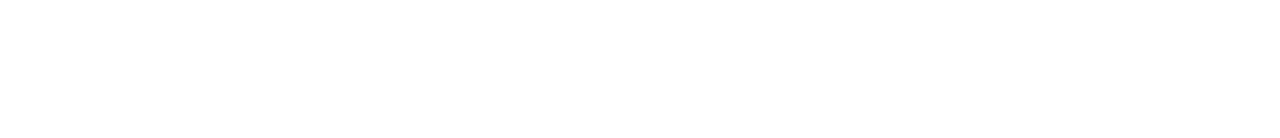
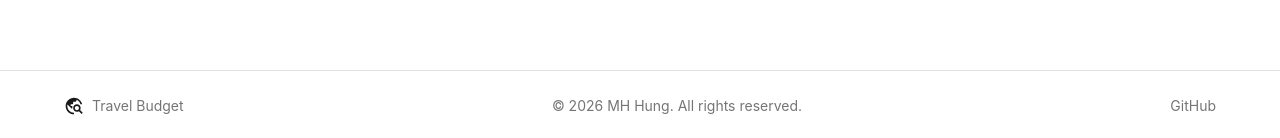
Before and after one commit to mhhung666/travel-budget, a Next.js app: page /en/trips in a window 1280 px wide. Shown: the part 730-868 px from the top of the page. Before the commit the page ends 800 px from the top, so only its background shows below. Built offline with nearby package versions, Linux system fonts and the light colour scheme; no server answers.

Commit message:
feat: add footer

```diff
--- a/src/app/[locale]/ThemeRegistry.tsx
+++ b/src/app/[locale]/ThemeRegistry.tsx
@@ -2,8 +2,10 @@
 
 import { ThemeProvider } from '@mui/material/styles';
 import CssBaseline from '@mui/material/CssBaseline';
+import { Box } from '@mui/material';
 import { lightTheme, darkTheme } from './theme';
 import { ThemeContextProvider, useThemeContext } from './context/ThemeContext';
+import Footer from '@/components/layout/Footer';
 
 function MUIThemeProvider({ children }: { children: React.ReactNode }) {
   const { mode } = useThemeContext();
@@ -12,7 +14,18 @@
   return (
     <ThemeProvider theme={theme}>
       <CssBaseline />
-      {children}
+      <Box
+        sx={{
+          display: 'flex',
+          flexDirection: 'column',
+          minHeight: '100vh',
+        }}
+      >
+        <Box component="main" sx={{ flex: 1 }}>
+          {children}
+        </Box>
+        <Footer />
+      </Box>
     </ThemeProvider>
   );
 }
--- /dev/null
+++ b/src/components/layout/Footer.tsx
@@ -0,0 +1,60 @@
+'use client';
+
+import { Box, Container, Typography, Link } from '@mui/material';
+import { TravelExplore } from '@mui/icons-material';
+import { useTranslations } from 'next-intl';
+
+export default function Footer() {
+  const t = useTranslations('footer');
+  const currentYear = new Date().getFullYear();
+
+  return (
+    <Box
+      component="footer"
+      sx={{
+        py: 3,
+        px: 2,
+        mt: 'auto',
+        backgroundColor: 'background.paper',
+        borderTop: '1px solid',
+        borderColor: 'divider',
+      }}
+    >
+      <Container maxWidth="lg">
+        <Box
+          sx={{
+            display: 'flex',
+            flexDirection: { xs: 'column', sm: 'row' },
+            justifyContent: 'space-between',
+            alignItems: 'center',
+            gap: 2,
+          }}
+        >
+          <Box sx={{ display: 'flex', alignItems: 'center', gap: 1 }}>
+            <TravelExplore sx={{ color: 'primary.main', fontSize: 20 }} />
+            <Typography variant="body2" color="text.secondary">
+              {t('appName')}
+            </Typography>
+          </Box>
+
+          <Typography variant="body2" color="text.secondary">
+            © {currentYear} {t('copyright')}
+          </Typography>
+
+          <Box sx={{ display: 'flex', gap: 2 }}>
+            <Link
+              href="https://github.com/"
+              target="_blank"
+              rel="noopener noreferrer"
+              color="text.secondary"
+              underline="hover"
+              sx={{ fontSize: '0.875rem' }}
+            >
+              GitHub
+            </Link>
+          </Box>
+        </Box>
+      </Container>
+    </Box>
+  );
+}
--- a/src/i18n/messages/en.json
+++ b/src/i18n/messages/en.json
@@ -265,6 +265,10 @@
     "saveSuccess": "Saved successfully",
     "deleteSuccess": "Deleted successfully"
   },
+  "footer": {
+    "appName": "Travel Budget",
+    "copyright": "MH Hung. All rights reserved."
+  },
   "trip": {
     "info": "Trip Info",
     "createdAt": "Created:",
--- a/src/i18n/messages/zh.json
+++ b/src/i18n/messages/zh.json
@@ -254,6 +254,10 @@
     "saveSuccess": "儲存成功",
     "deleteSuccess": "刪除成功"
   },
+  "footer": {
+    "appName": "旅行記帳",
+    "copyright": "MH Hung. All rights reserved."
+  },
   "auth": {
     "login": {
       "title": "歡迎回來",
```
